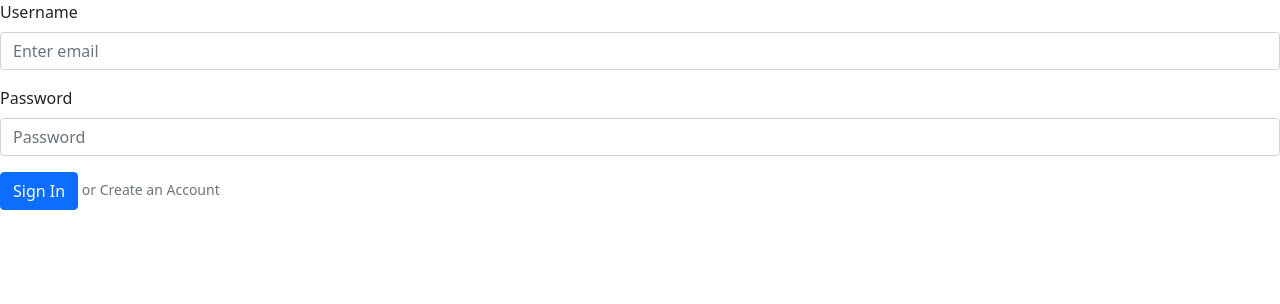
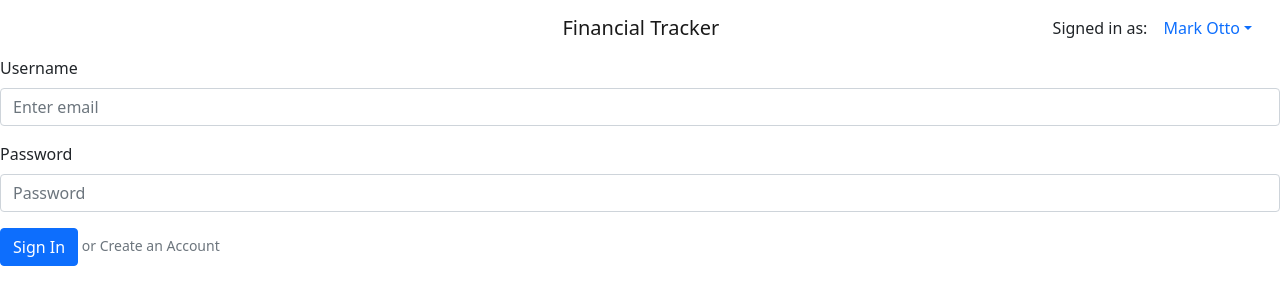
Before and after one commit to Andy51011/financetracking, a React (Create React App) app in the folder src/main/frontend/: page / in a window 1280 px wide. Shown: the top 304 px of the page. Built offline with nearby package versions, Linux system fonts and the light colour scheme.

Commit message:
added navbar

```diff
--- a/src/main/frontend/src/App.js
+++ b/src/main/frontend/src/App.js
@@ -3,12 +3,14 @@ import SignIn from "./components/login/SignIn.jsx";
 import 'bootstrap/dist/css/bootstrap.min.css';
 import { AppContext } from "./context";
 import LoginContainer from "./components/login/LoginContainer.jsx";
+import TopNavBar from "./components/navigation/TopNavBar.jsx";
 function App() {
   const [ register, setIsRegistered] = useState(false);
   const [ isLoggedIn, setIsLoggedIn ] = useState(false);
   return (
     <>
       <AppContext.Provider value={{register, setIsRegistered, isLoggedIn, setIsLoggedIn}}>
+        <TopNavBar />
         <LoginContainer />
       </AppContext.Provider>
     </>
--- /dev/null
+++ b/src/main/frontend/src/components/navigation/TopNavBar.css
@@ -0,0 +1,4 @@
+.container {
+  margin-right: 0%;
+  width: 57%;
+}
--- a/src/main/frontend/src/components/navigation/TopNavBar.jsx
+++ b/src/main/frontend/src/components/navigation/TopNavBar.jsx
@@ -0,0 +1,26 @@
+import Navbar from "react-bootstrap/Navbar";
+import Container from "react-bootstrap/Container";
+import NavDropdown from "react-bootstrap/NavDropdown";
+import "./TopNavBar.css";
+const TopNavBar = () => {
+  return (
+    <>
+    <Navbar>
+  <Container className="container">
+    <Navbar.Brand href="#home">Financial Tracker</Navbar.Brand>
+    <Navbar.Toggle />
+    <Navbar.Collapse className="justify-content-end">
+      <span>Signed in as:</span>
+    <NavDropdown title="Mark Otto">
+        <NavDropdown.Item href="#action/3.1">Action</NavDropdown.Item>
+        <NavDropdown.Item href="#action/3.2">Another action</NavDropdown.Item>
+        <NavDropdown.Item href="#action/3.3">Something</NavDropdown.Item>
+      </NavDropdown>
+    </Navbar.Collapse>
+  </Container>
+</Navbar>
+    </>
+  )
+}
+
+export default TopNavBar;
```
